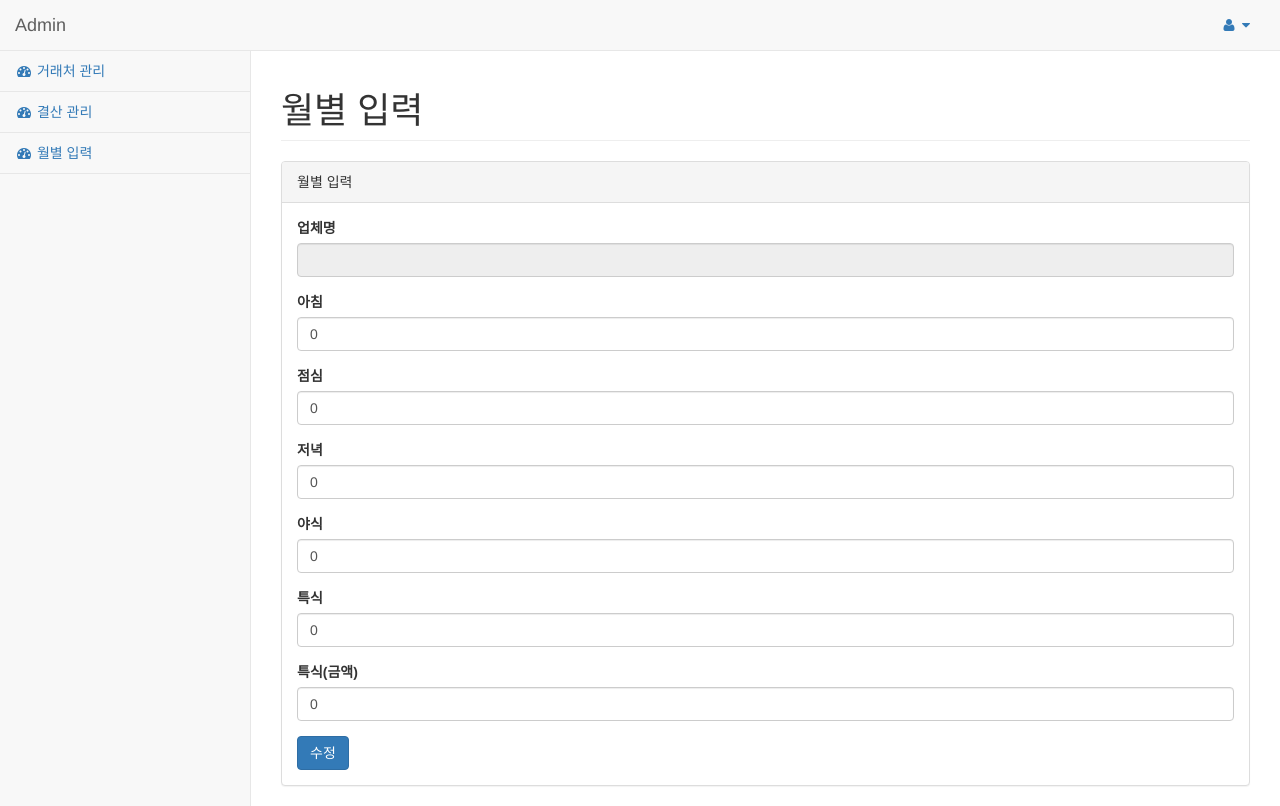
After one commit to simtj/account-book, a PHP site: page /wolbyeol_write.php in a window 1280 px wide. The commit adds this page. Run offline with PHP 8.4, Linux system fonts and the light colour scheme; data that the repository does not hold is empty.

Commit message:
commit
commit

```diff
--- a/common.php
+++ b/common.php
@@ -37,6 +37,21 @@ function printr($arr) {
     return false;
 }
 
+function all_company() {
+    $sql = "select * from account order by idx desc";
+    $result = mysql_query($sql);
+
+
+    while ($row = mysql_fetch_array($result)) {
+        if ($row) {
+            $rows[] = $row;
+        }
+    }
+
+    return $rows;
+}
+
+
 function get_company($field, $value) {
     $sql = "select * from `account` where `".$field."` = '".$value."'";
     $result = mysql_query($sql);
--- a/wolbyeol_action.php
+++ b/wolbyeol_action.php
@@ -12,8 +12,8 @@
 
     if ($mode == "w") {
 
-        if (!is_numeric($company)) { alert_go_to("숫자를 입력하세요.", "wolbyeol_list.php"); }
-        $_company = get_company("idx", $company);
+        if (!is_numeric($company_idx)) { alert_go_to("숫자를 입력하세요.", "wolbyeol_list.php"); }
+        $_company = get_company("idx", $company_idx);
 
 
         $year = empty($_POST['year']) ? date("Y") : $_POST['year'] ;
--- /dev/null
+++ b/wolbyeol_write.php
@@ -0,0 +1,179 @@
+<?
+    include_once "common.php";
+
+    $_company = get_company("idx", $company_idx);
+?>
+<!DOCTYPE html>
+<html lang="en">
+
+<head>
+
+    <meta charset="utf-8">
+    <meta http-equiv="X-UA-Compatible" content="IE=edge">
+    <meta name="viewport" content="width=device-width, initial-scale=1">
+    <meta name="description" content="">
+    <meta name="author" content="">
+
+    <title>SB Admin 2 - Bootstrap Admin Theme</title>
+
+    <!-- Bootstrap Core CSS -->
+    <link href="../vendor/bootstrap/css/bootstrap.min.css" rel="stylesheet">
+
+    <!-- MetisMenu CSS -->
+    <link href="../vendor/metisMenu/metisMenu.min.css" rel="stylesheet">
+
+    <!-- Custom CSS -->
+    <link href="../dist/css/sb-admin-2.css" rel="stylesheet">
+
+    <!-- Morris Charts CSS -->
+    <link href="../vendor/morrisjs/morris.css" rel="stylesheet">
+
+    <!-- Custom Fonts -->
+    <link href="../vendor/font-awesome/css/font-awesome.min.css" rel="stylesheet" type="text/css">
+
+    <!-- HTML5 Shim and Respond.js IE8 support of HTML5 elements and media queries -->
+    <!-- WARNING: Respond.js doesn't work if you view the page via file:// -->
+    <!--[if lt IE 9]>
+        <script src="https://oss.maxcdn.com/libs/html5shiv/3.7.0/html5shiv.js"></script>
+        <script src="https://oss.maxcdn.com/libs/respond.js/1.4.2/respond.min.js"></script>
+    <![endif]-->
+
+</head>
+
+<body>
+
+    <div id="wrapper">
+
+        <!-- Navigation -->
+        <nav class="navbar navbar-default navbar-static-top" role="navigation" style="margin-bottom: 0">
+            <div class="navbar-header">
+                <button type="button" class="navbar-toggle" data-toggle="collapse" data-target=".navbar-collapse">
+                    <span class="sr-only">Toggle navigation</span>
+                    <span class="icon-bar"></span>
+                    <span class="icon-bar"></span>
+                    <span class="icon-bar"></span>
+                </button>
+                <a class="navbar-brand" href="index.php">Admin</a>
+            </div>
+            <!-- /.navbar-header -->
+
+            <ul class="nav navbar-top-links navbar-right">
+                <!-- /.dropdown -->
+                <li class="dropdown">
+                    <a class="dropdown-toggle" data-toggle="dropdown" href="#">
+                        <i class="fa fa-user fa-fw"></i> <i class="fa fa-caret-down"></i>
+                    </a>
+                    <ul class="dropdown-menu dropdown-user">
+                        <li><a href="#"><i class="fa fa-user fa-fw"></i> User Profile</a>
+                        </li>
+                        <li><a href="#"><i class="fa fa-gear fa-fw"></i> Settings</a>
+                        </li>
+                        <li class="divider"></li>
+                        <li><a href="index.php"><i class="fa fa-sign-out fa-fw"></i> Logout</a>
+                        </li>
+                    </ul>
+                    <!-- /.dropdown-user -->
+                </li>
+                <!-- /.dropdown -->
+            </ul>
+            <!-- /.navbar-top-links -->
+
+            <? include_once "sidebar.php"; ?>
+
+        </nav>
+
+        <div id="page-wrapper">
+            <div class="row">
+                <div class="col-lg-12">
+                    <h1 class="page-header"> 월별 입력 </h1>
+                </div>
+                <!-- /.col-lg-12 -->
+            </div>
+
+            <!-- /.row -->
+            <div class="row">
+                <div class="col-xs-12 col-sm-12 col-md-12 col-lg-12">
+                    <div class="panel panel-default">
+                        <div class="panel-heading">
+                            월별 입력
+                        </div>
+                        <div class="panel-body">
+
+                            <form name="frm" action="wolbyeol_action.php" method="post" enctyppe="multipart/form-data" >
+                                <input type="hidden" name="mode" value="w">
+                                <input type="hidden" name="company_idx" value="<?=$_company['idx']?>">
+                                <input type="hidden" name="year" value="<?=$to_year?>">
+                                <input type="hidden" name="month" value="<?=$to_month?>">
+
+                                <div class="form-group">
+                                    <label>업체명</label>
+                                    <input class="form-control" name="company" value="<?=$_company['company']?>" maxlength="100" disabled>
+                                </div>
+                                <div class="form-group">
+                                    <label>아침</label>
+                                    <input class="form-control" name="breakfast" value="0" maxlength="100">
+                                </div>
+                                <div class="form-group">
+                                    <label>점심</label>
+                                    <input class="form-control" name="lunch" value="0" maxlength="100">
+                                </div>
+                                <div class="form-group">
+                                    <label>저녁</label>
+                                    <input class="form-control" name="dinner" value="0" maxlength="100">
+                                </div>
+                                <div class="form-group">
+                                    <label>야식</label>
+                                    <input class="form-control" name="snack" value="0" maxlength="100">
+                                </div>
+                                <div class="form-group">
+                                    <label>특식</label>
+                                    <input class="form-control" name="special" value="0" maxlength="100">
+                                </div>
+                                <div class="form-group">
+                                    <label>특식(금액)</label>
+                                    <input class="form-control" name="special_price" value="0" maxlength="100">
+                                </div>
+
+                                <button type="button" class="btn btn-primary" id="btn_save">수정</button>
+
+                            </form>
+
+                        </div>
+                    </div>
+                </div>
+            </div>
+            <!-- /.row -->
+        </div>
+        <!-- /#page-wrapper -->
+
+    </div>
+    <!-- /#wrapper -->
+
+    <!-- jQuery -->
+    <script src="../vendor/jquery/jquery.min.js"></script>
+
+    <!-- Bootstrap Core JavaScript -->
+    <script src="../vendor/bootstrap/js/bootstrap.min.js"></script>
+
+    <!-- Metis Menu Plugin JavaScript -->
+    <script src="../vendor/metisMenu/metisMenu.min.js"></script>
+
+    <!-- Morris Charts JavaScript -->
+    <script src="../vendor/raphael/raphael.min.js"></script>
+    <script src="../vendor/morrisjs/morris.min.js"></script>
+    <script src="../data/morris-data.js"></script>
+
+    <!-- Custom Theme JavaScript -->
+    <script src="../dist/js/sb-admin-2.js"></script>
+
+    <script>
+        $(function() {
+            $("[id='btn_save']").click(function() {
+                $("[name='frm']").submit();
+            })
+        });
+    </script>
+
+</body>
+
+</html>
```
Also changed, not shown: wolbyeol_list.php (+33 -98 lines). Lines whose indentation alone changed are shown as unchanged.
